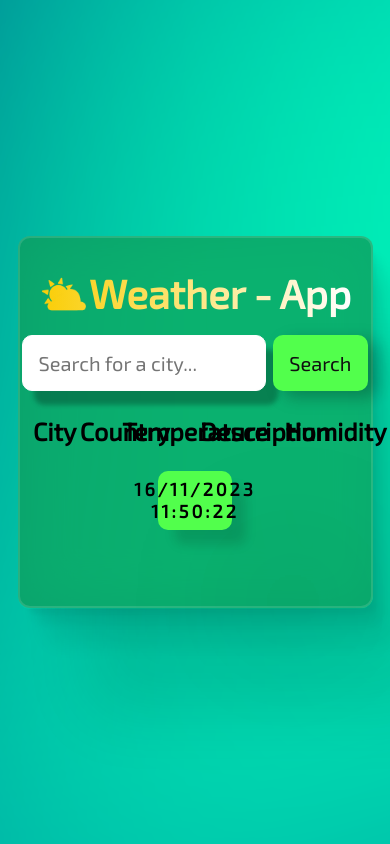
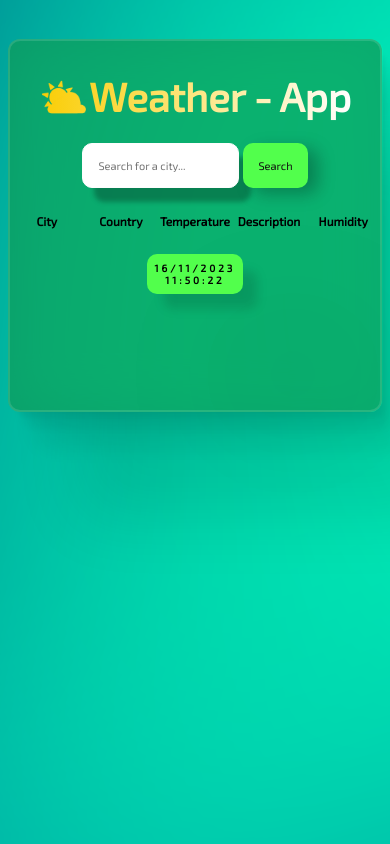
Before and after one commit to KadirKarabacak/Weather-App, a plain HTML site: page index.html in a window 390 px wide. Drawn offline with Linux system fonts and the light colour scheme.

Commit message:
Responsive changes added

```diff
--- a/index.html
+++ b/index.html
@@ -1,6 +1,7 @@
 <!DOCTYPE html>
 <html>
   <head>
+    <meta name="viewport" content="width=device-width, initial-scale=1.0;">
     <title>Weather-App</title>
     <link rel="stylesheet" href="style.css" />
     <script defer src="./src/script.js"></script>
--- a/style.css
+++ b/style.css
@@ -30,7 +30,7 @@ h1 {
   display: flex;
   flex-direction: column;
   align-items: center;
-  width: 60%;
+  width: 75%;
   height: 64.1vh;
   padding-top: 8%;
   margin: 4% 0%;
@@ -67,7 +67,7 @@ h1 {
 
 .input-field:focus {
   outline: none;
-  box-shadow: 10px 6px 66px rgba(0, 0, 0, 0.27);
+  box-shadow: 5px 8px 14px rgba(0, 0, 0, 0.27);
 }
 
 .submit-button {
@@ -181,30 +181,86 @@ h1 {
 } */
 
 /* Responsive */
+
 @media screen and (min-width: 112.5rem) {
   .app-container {
-    width: 75%;
+    width: 60%;
     height: 65vh;
   }
 }
 
+
 @media screen and (max-width: 75rem) {
   .app-container {
-    width: 90%;
-    height: 61vh;
+    width: 95%;
+    height: 60vh;
   }
 }
 
+
 @media screen and (max-width: 56.25rem) {
   .app-container {
-    width: 90%;
-    height: 50vh;
+    width: 95%;
+    height: 43vh;
+    margin: 10% 0%;
+  }
+
+  .infos{
+    font-size: 16px;
+  }
+
+  .weather-data{
+    font-size: 14px;
+  }
+
+  .day-container{
+    font-size: 14px;
+  }
+
+  .input-field{
+    font-size: 16px;
+  }
+
+  .submit-button{
+    font-size: 16px;
   }
 }
 
+
 @media screen and (max-width: 37.5rem) {
+
+  body{
+    justify-content: flex-start;
+  }
+
   .app-container {
-    width: 90%;
+    width: 95%;
     height: 40vh;
   }
+
+  .infos{
+    font-size: 12px;
+  }
+
+  .weather-data{
+    font-size: 10px;
+  }
+
+  .day-container{
+    font-size: 10px;
+    width: 20%;
+  }
+
+  .input-field{
+    font-size: 11px;
+  }
+
+  .submit-button{
+    font-size: 11px;
+  }
+
+  .form-container{
+    margin-top: 1%;
+  }
+
 }
```
Also changed, not shown: 1 other file.
